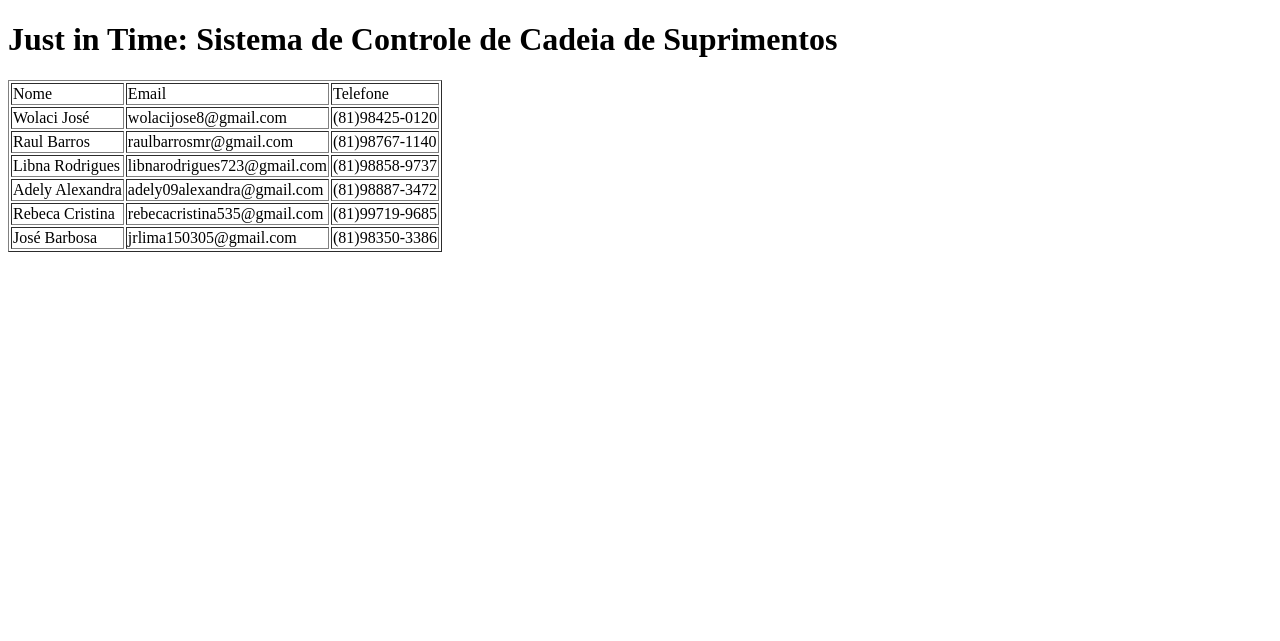
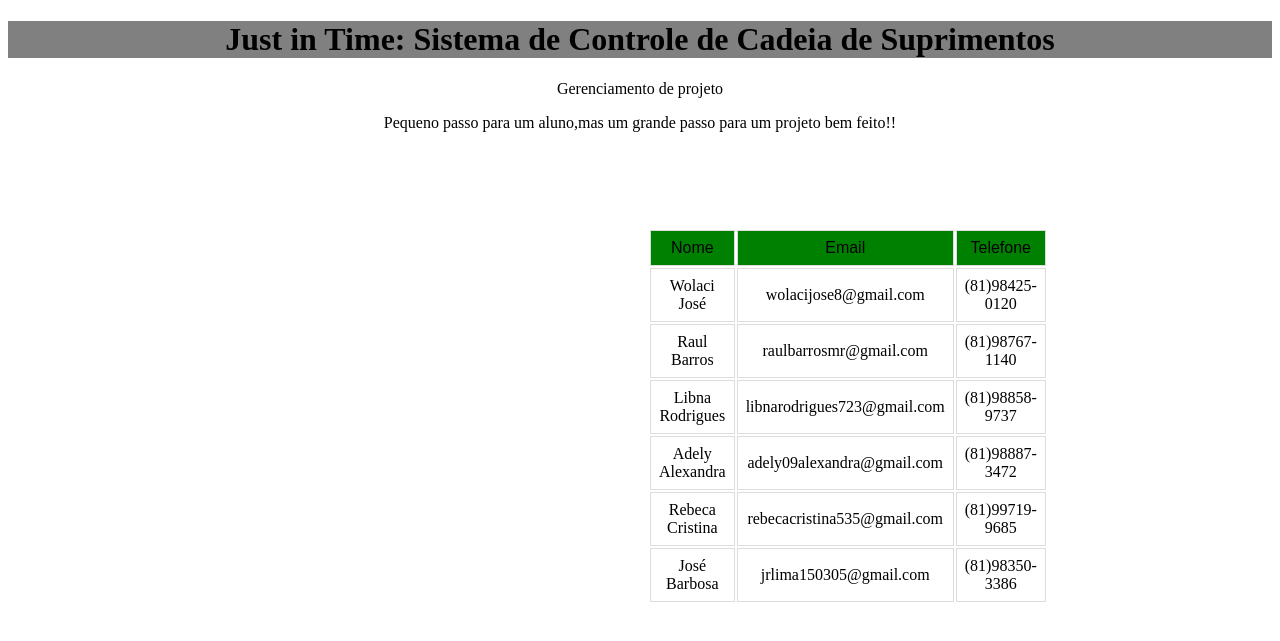
Before and after one commit to Wolaci/logisticapratica, a PHP site: page /projetinho.php in a window 1280 px wide. Shown: the top 641 px of the page. Run offline with PHP 8.4, Linux system fonts and the light colour scheme.

Commit message:
introdução do CSS

```diff
--- a/projetinho.php
+++ b/projetinho.php
@@ -1,14 +1,17 @@
 <!DOCTYPE html>
 <html lang="pt-br">
 <head>
+	<link rel="stylesheet" type="text/css" href="projeto.css">
 	<meta charset="UTF-8">
 	<title>Just in Time</title>
 </head>
 <body>
 	<h1>Just in Time: Sistema de Controle de Cadeia de Suprimentos</h1>
-	<p></p>
-	<table border="1">
-		<tr>
+	<p>Gerenciamento de projeto</p>
+
+	<p>Pequeno passo para um aluno,mas um grande passo para um projeto bem feito!!</p>
+	<table >
+		<tr class="titulo">
 			<td id="name">Nome</td>
 			<td id="mail">Email</td>
 			<td id="fone">Telefone</td>
@@ -44,7 +47,6 @@
 			<td>(81)98350-3386</td>
 		</tr>
 
-
 	</table>
 </body>
 </html>
--- /dev/null
+++ b/projeto.css
@@ -0,0 +1,29 @@
+body{
+	text-align: center;
+
+
+}
+
+h1{
+	background-color:gray;
+
+}
+
+table{
+	position: fixed;
+	margin-left: 40em;
+	margin-right: 70em;
+	margin-top: 5em;
+}
+
+  td,  th {
+    border: 1px solid #ddd;
+    padding: 8px;
+
+
+}
+
+.titulo{
+	background-color: green;
+	font-family: sans-serif;
+}
```
